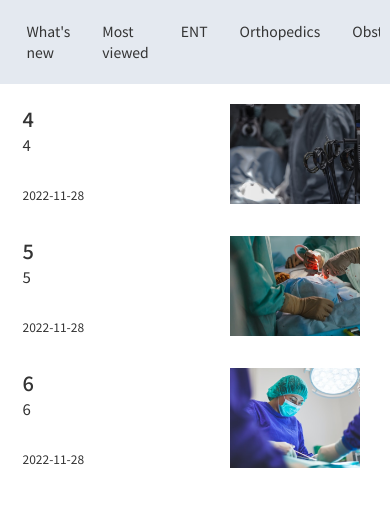
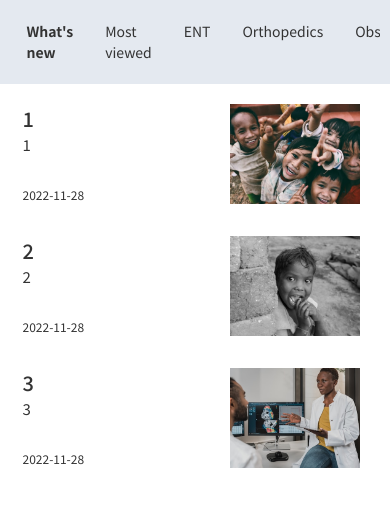
Before and after one commit to Gbak25/Project1, a Next.js app: page / in a window 390 px wide. Shown: the top 506 px of the page. Built offline with nearby package versions, Linux system fonts and the light colour scheme.

Commit message:
Support dynamic data for mobile

```diff
--- a/src/application/recoils/navMenu/index.tsx
+++ b/src/application/recoils/navMenu/index.tsx
@@ -4,3 +4,8 @@ export const navMenuAtom = atom({
   key: 'navMenuAtom',
   default: ['ENT', 'Orthopedics', 'Obstetrics', 'Surgeon'],
 });
+
+export const activeNavMenuAtom = atom<string | undefined>({
+  key: 'activeNavMenuAtom',
+  default: undefined,
+});
--- a/src/presentation/components/navbar/index.tsx
+++ b/src/presentation/components/navbar/index.tsx
@@ -1,13 +1,22 @@
 import { useCheckDevice } from '@application/hooks/use_check_device';
-import { navMenuAtom } from '@application/recoils/navMenu';
-import { memo, useMemo } from 'react';
+import { activeNavMenuAtom, navMenuAtom } from '@application/recoils/navMenu';
+import { memo, useCallback, useEffect, useMemo } from 'react';
 import isEqual from 'react-fast-compare';
-import { useRecoilValue } from 'recoil';
+import { useRecoilState, useRecoilValue } from 'recoil';
 import styles from './style.module.scss';
 
 function Navbar(): JSX.Element {
   const isMobile = useCheckDevice();
   const menu = useRecoilValue(navMenuAtom);
+  const [activeMenu, setActiveMenu] = useRecoilState(activeNavMenuAtom);
+
+  useEffect(() => {
+    if (isMobile) {
+      setActiveMenu("What's new");
+    } else {
+      setActiveMenu(undefined);
+    }
+  }, [isMobile]);
 
   const navMenu = useMemo((): string[] => {
     if (isMobile) {
@@ -17,6 +26,12 @@ function Navbar(): JSX.Element {
     return menu;
   }, [isMobile]);
 
+  const onMenuClick = useCallback((selectedMenu: string): void => {
+    setActiveMenu(selectedMenu);
+  }, []);
+
+  const onSearchClick = useCallback((): void => {}, []);
+
   return (
     <nav className="navbar bg-gray-2">
       <div className="container d-flex flex-row justify-content-between py-3">
@@ -25,11 +40,25 @@ function Navbar(): JSX.Element {
         )}
         <ul className={`d-flex flex-row ${styles.categoryList}`}>
           {navMenu.map((m) => {
-            return <li key={m}>{m}</li>;
+            return (
+              <li
+                key={m}
+                role="presentation"
+                onClick={(): void => onMenuClick(m)}
+                className={`${
+                  isMobile && activeMenu === m ? styles.activeMenu : undefined
+                }`}>
+                {m}
+              </li>
+            );
           })}
         </ul>
         {!isMobile && (
-          <a className="d-flex w-15 justify-content-end">
+          <a
+            role="presentation"
+            className={`d-flex w-15 justify-content-end ${styles.searchContainer}`}
+            onClick={onSearchClick}
+            onKeyDown={onSearchClick}>
             <img className={styles.search} src="/ic_search.svg" />
           </a>
         )}
--- a/src/presentation/components/navbar/style.module.scss
+++ b/src/presentation/components/navbar/style.module.scss
@@ -17,3 +17,11 @@
   width: 32px;
   height: 32px;
 }
+
+.activeMenu {
+  font-weight: 700;
+}
+
+.searchContainer {
+  cursor: pointer;
+}
--- a/src/presentation/features/home/index.tsx
+++ b/src/presentation/features/home/index.tsx
@@ -1,11 +1,17 @@
+import { useCheckDevice } from '@application/hooks/use_check_device';
+import { activeNavMenuAtom } from '@application/recoils/navMenu';
 import { mostViewdData, newData } from '@infrastructure/data/data';
+import type { VideoItemModel } from '@infrastructure/data/models';
 import dayjs from 'dayjs';
 import Link from 'next/link';
-import { memo, useState } from 'react';
+import { memo, useMemo, useState } from 'react';
 import isEqual from 'react-fast-compare';
+import { useRecoilValue } from 'recoil';
 import styles from './style.module.scss';
 
 function Home(): JSX.Element {
+  const isMobile = useCheckDevice();
+  const activeMenu = useRecoilValue(activeNavMenuAtom);
   const [activeId, setActiveId] = useState(1);
   const [hero, setHero] = useState([
     {
@@ -21,6 +27,14 @@ function Home(): JSX.Element {
       imagePath: '/R3.png',
     },
   ]);
+
+  const mostViewDynamicData = useMemo((): VideoItemModel[] => {
+    if (isMobile && activeMenu === "What's new") {
+      return newData;
+    }
+
+    return mostViewdData;
+  }, [isMobile, activeMenu]);
 
   return (
     <div className={styles.wrapper}>
@@ -78,7 +92,7 @@ function Home(): JSX.Element {
         <div className={styles.mostcontainer}>
           <p className={styles.title}> Most Viewed</p>
           <ul>
-            {mostViewdData.map((d) => {
+            {mostViewDynamicData.map((d) => {
               return (
                 <Link key={d.id} href={`/detail/${d.id}`}>
                   <li className={styles.newitemcontainer2}>
```
